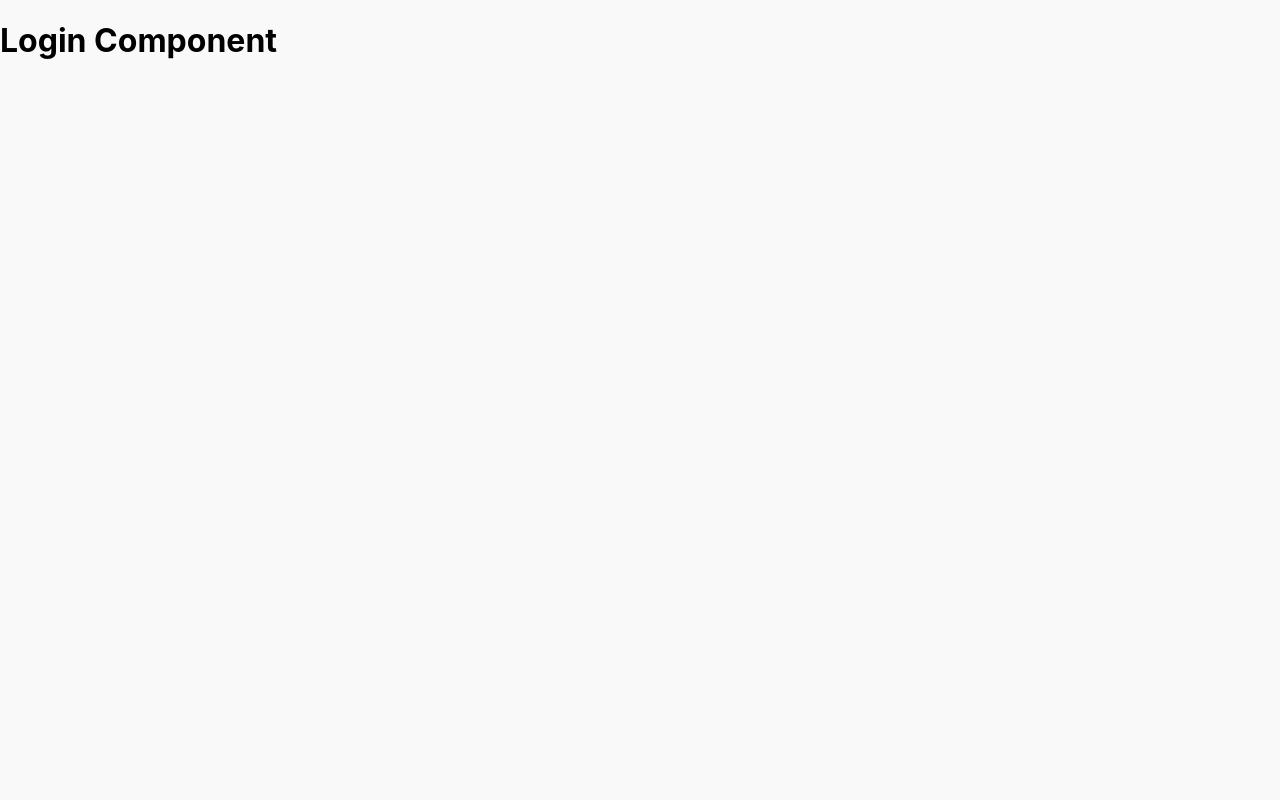
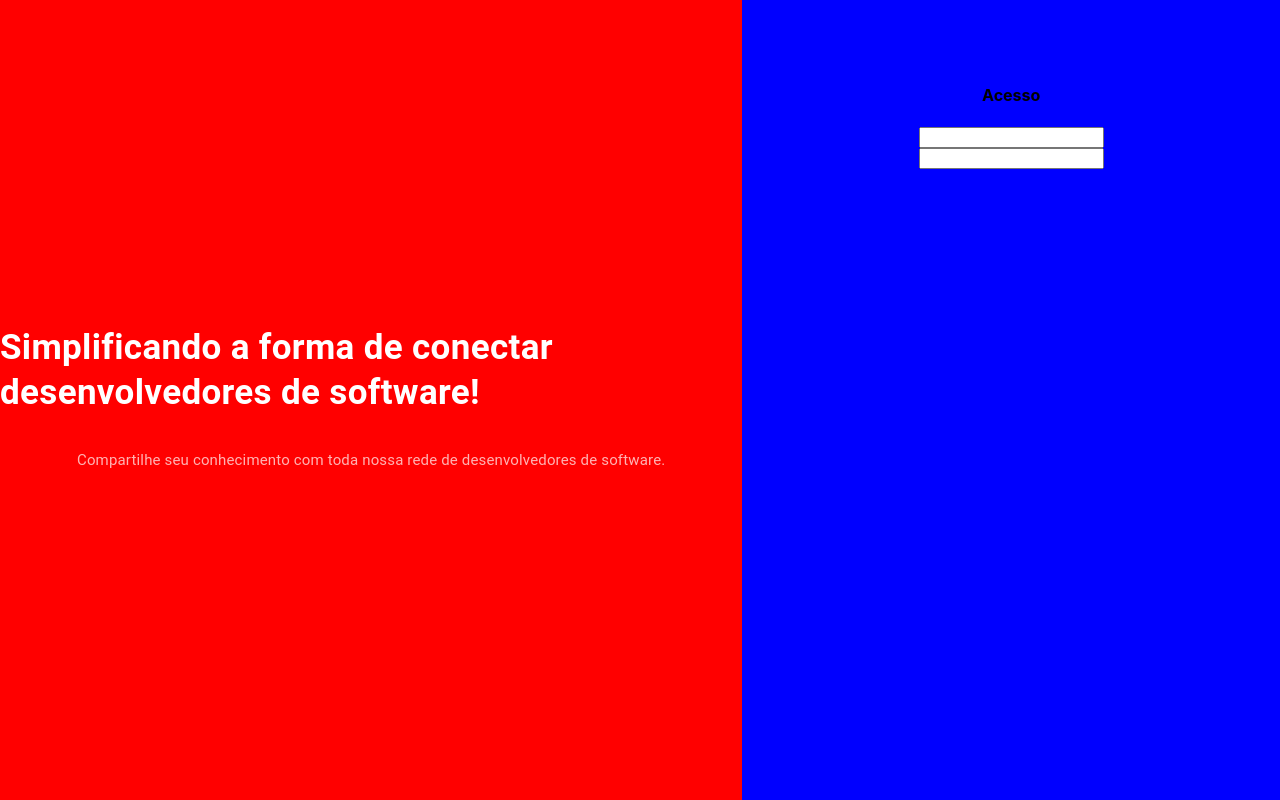
Before and after one commit to ViniciusFuhrBorba/app-react, a React (Create React App) app: page /sign-in in a window 1280 px wide. Built offline with nearby package versions, Linux system fonts and the light colour scheme.

Commit message:
Estilizando tela de login

```diff
--- a/src/pages/SignIn/index.js
+++ b/src/pages/SignIn/index.js
@@ -1,9 +1,62 @@
 import React from 'react';
+import Typography from '@material-ui/core/Typography'
 
 
-function SignIn(){
-    return(
-        <h1>Login Component</h1>
+import { makeStyles } from '@material-ui/core/styles';
+import typograpy from '../../theme/typography';
+
+const useStyles = makeStyles((theme) => ({
+    root: {
+        display: 'flex',
+        height: '100vh',
+
+    },
+    image: {
+        backgroundColor: 'red',
+        flexBasis: '58%',
+        display: 'flex',
+        flexDirection: 'column',
+        justifyContent: 'center',
+        alignItems: 'center'
+    },
+    form: {
+        backgroundColor: 'blue',
+        flexBasis: '42%'
+    },
+    form2: {
+        display: 'flex',
+        flexDirection: 'column',
+        margin: '64px 32px',
+        alignItems: 'center'
+    }
+}));
+
+
+function SignIn() {
+
+    const classes = useStyles();
+
+    return (
+        <div className={classes.root}>
+
+            <div className={classes.image}>
+                <Typography style={{ color: '#fff', fontSize: 35, lineHeight: '45px' }}>
+                    <strong>Simplificando a forma de conectar desenvolvedores de software!</strong>
+                </Typography>
+                <Typography variant='body2' style={{ color: 'rgb(255,255,255,0.7)', marginTop: 30, fontSize: 15, lineHeight: '30px' }}>
+                    Compartilhe seu conhecimento com toda nossa rede de desenvolvedores de software.
+                </Typography>
+            </div>
+
+            <div className={classes.form}>
+                <form className={classes.form2}>
+                    <h4>Acesso</h4>
+                    <input type="text"/>
+                    <input type="text"/>
+                </form>
+            </div>
+
+        </div>
     )
 }
 
```
Also changed, not shown: 1 other file (tests, documents, lock files or other folders).
